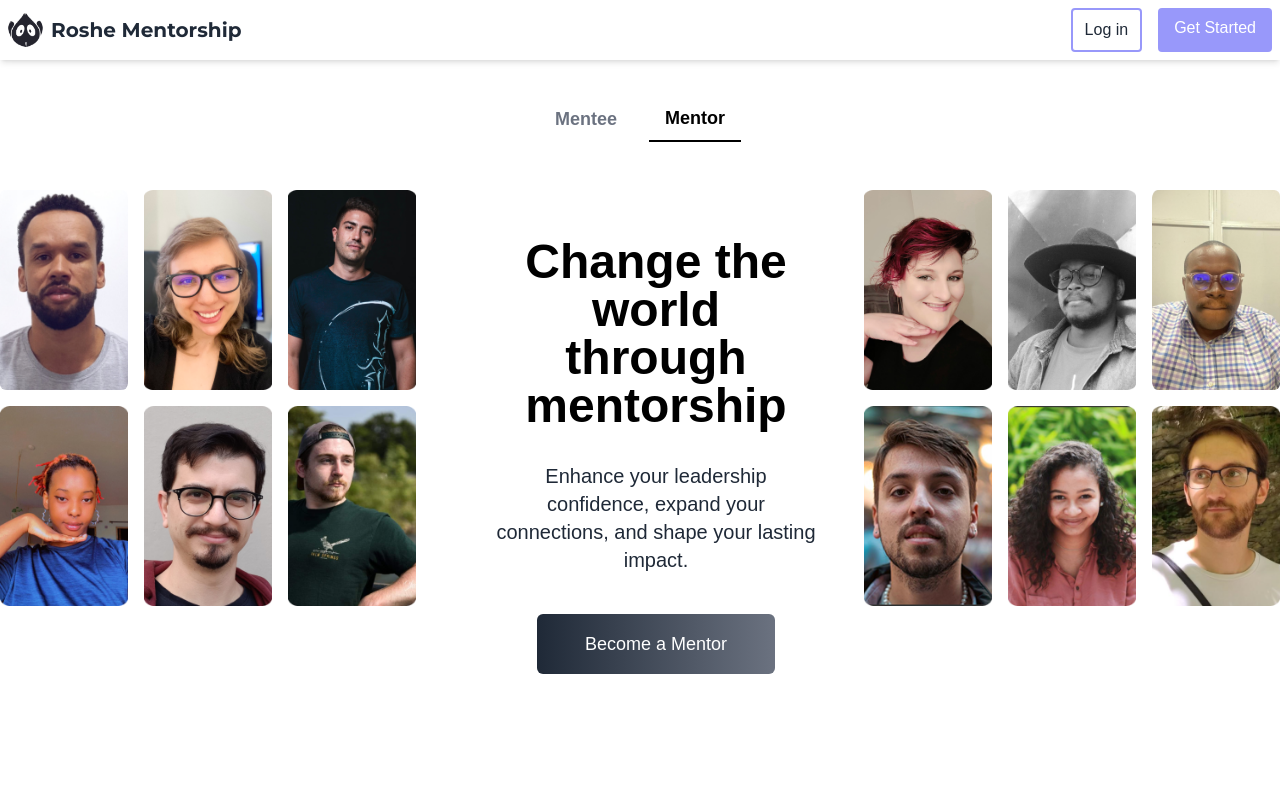
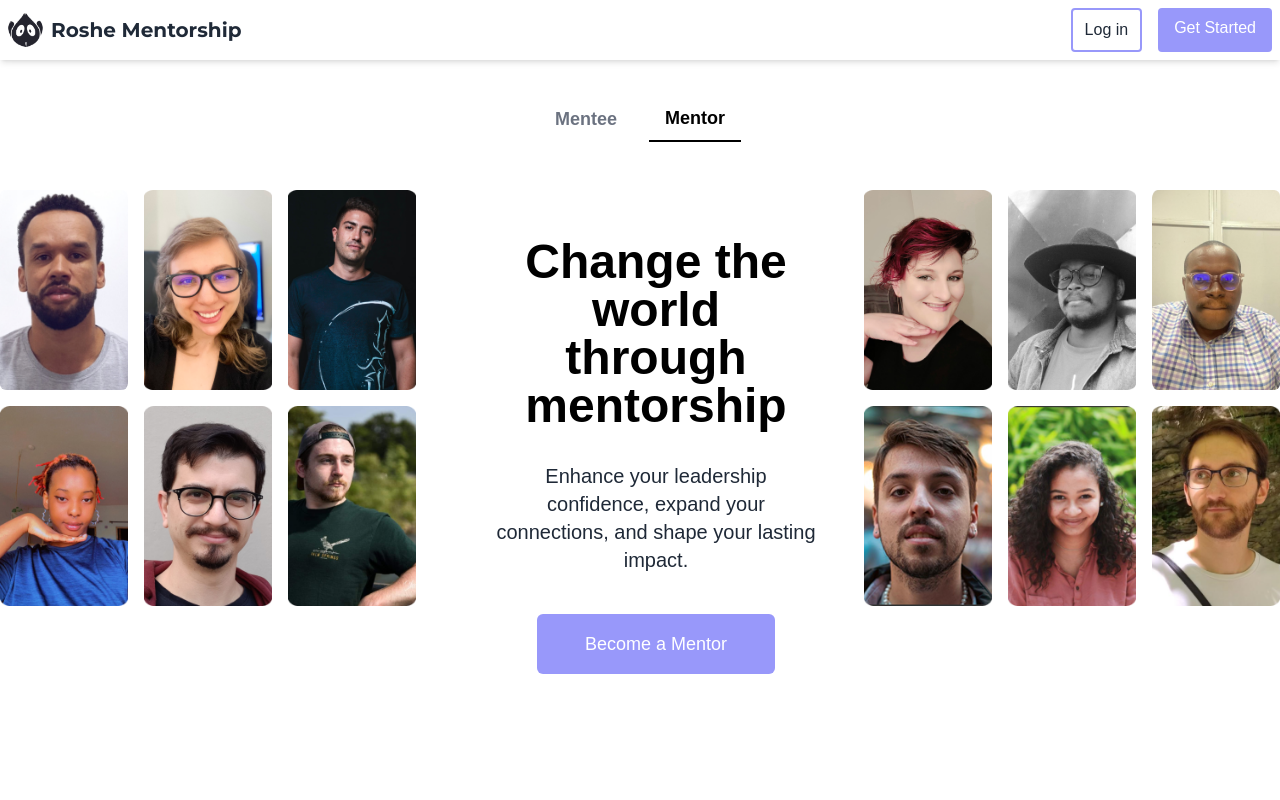
Before and after one commit to Roshe-Mentors/new_roshe, a Next.js app: page / in a window 1280 px wide. Shown: the top 800 px of the page. Built offline with nearby package versions, Linux system fonts and the light colour scheme.

Commit message:
Feat: update button background color in ToggleSection for improved visibility

```diff
--- a/src/components/ToggleSection.tsx
+++ b/src/components/ToggleSection.tsx
@@ -117,7 +117,7 @@ const ToggleSection: React.FC = () => {
                   Enhance your leadership confidence, expand your <br/>connections,
                   and shape your lasting impact.
                 </p>
-                <button className="w-full md:w-auto px-12 py-4 bg-gradient-to-r from-gray-800 to-gray-500 text-white rounded-md hover:opacity-90 transition text-lg mb-8 md:mb-0">
+                <button className="w-full md:w-auto px-12 py-4 bg-[#9898FA] text-white rounded-md hover:opacity-90 transition text-lg mb-8 md:mb-0">
                   <Link href="/signup/mentor" legacyBehavior>
                     <a>Become a Mentor</a>
                   </Link>
```
